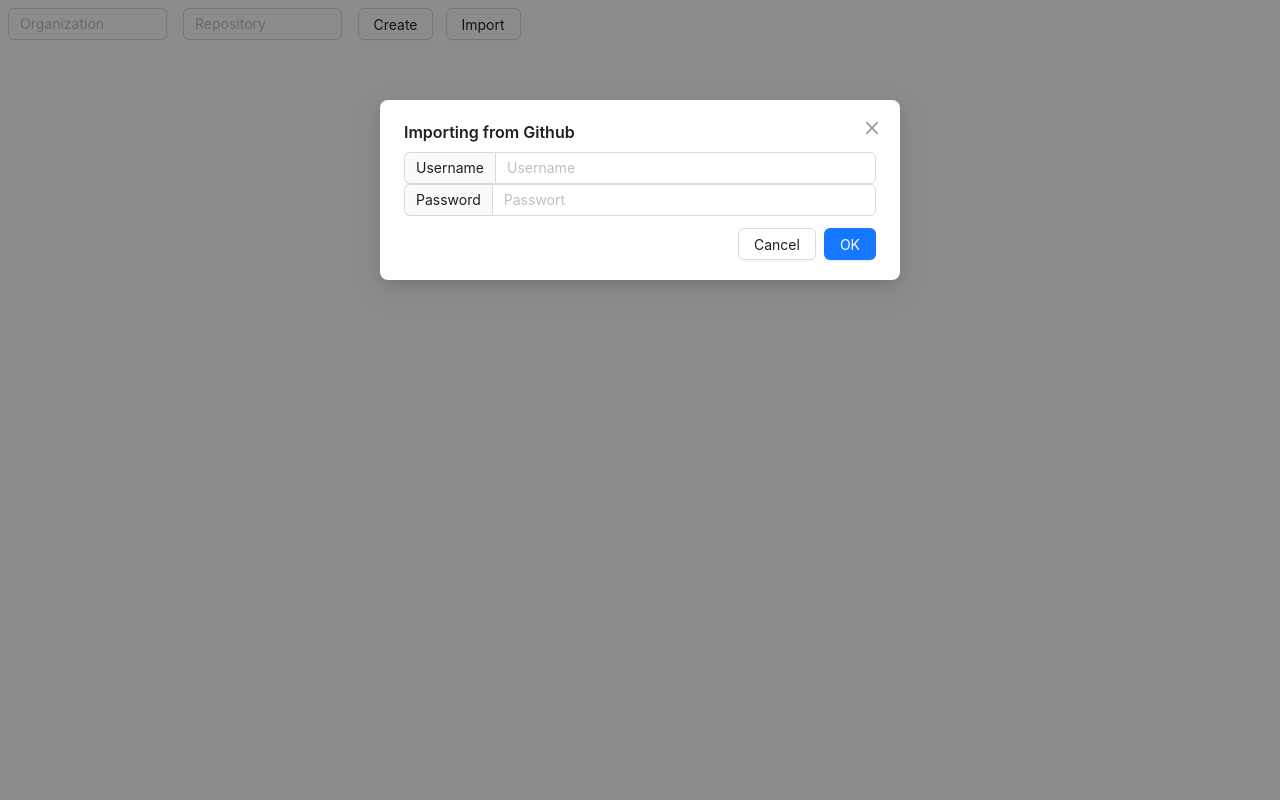
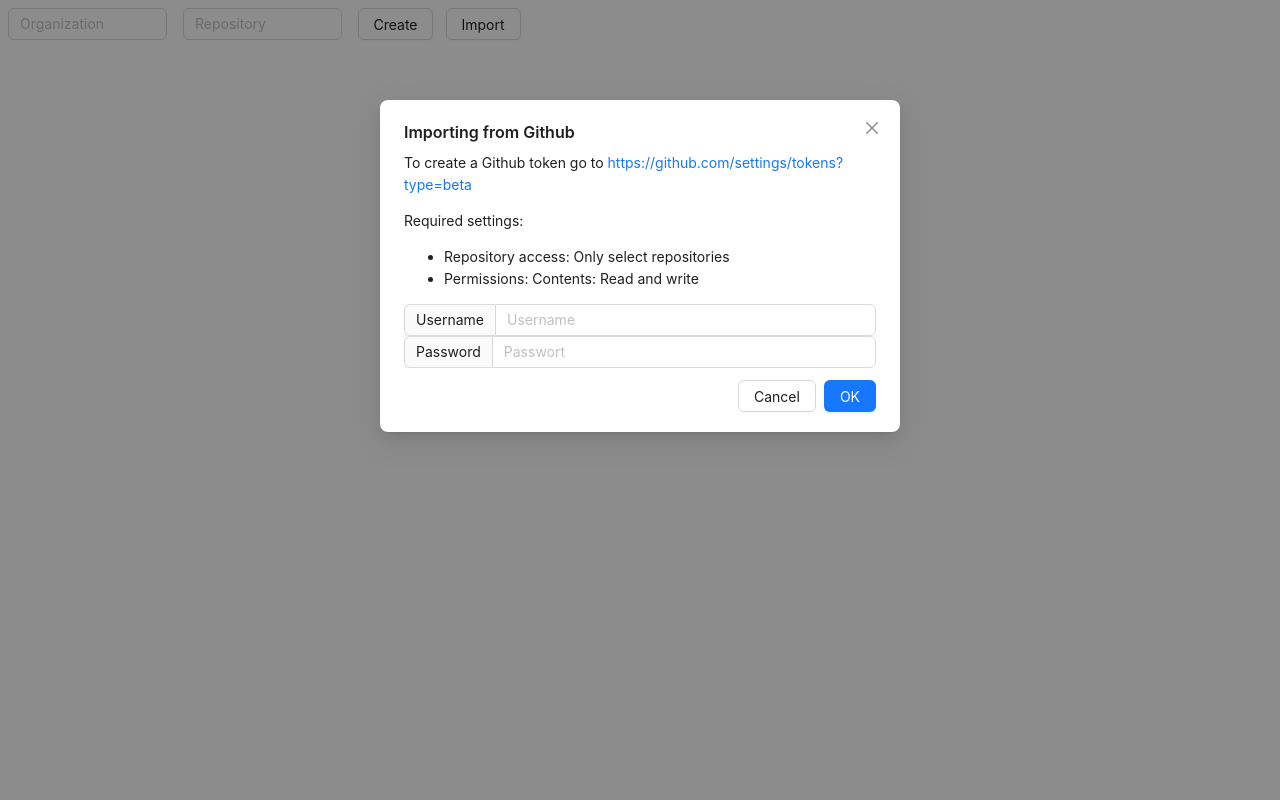
Before and after one commit to barbogast/ownership, a React (Vite) app: page / in a window 1280 px wide. Both pictures are taken after a click on the button "Import". Built offline with nearby package versions, Linux system fonts and the light colour scheme; what @blocknote/react would draw is missing.

Commit message:
Add instructions for how to generate a Github token

```diff
--- a/src/SyncRepositoryButton.tsx
+++ b/src/SyncRepositoryButton.tsx
@@ -35,6 +35,17 @@
       )}
       onSubmit={() => callback(repositoryInfo, user, password)}
     >
+      To create a Github token go to{" "}
+      <a href="https://github.com/settings/tokens?type=beta">
+        https://github.com/settings/tokens?type=beta
+      </a>
+      <p>
+        Required settings:
+        <ul>
+          <li>Repository access: Only select repositories</li>
+          <li>Permissions: Contents: Read and write</li>
+        </ul>
+      </p>
       <Input
         placeholder="Username"
         addonBefore="Username"
```
